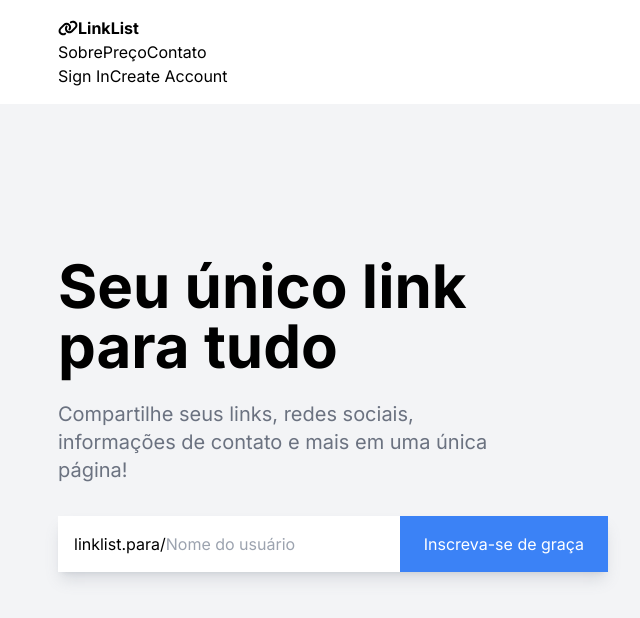
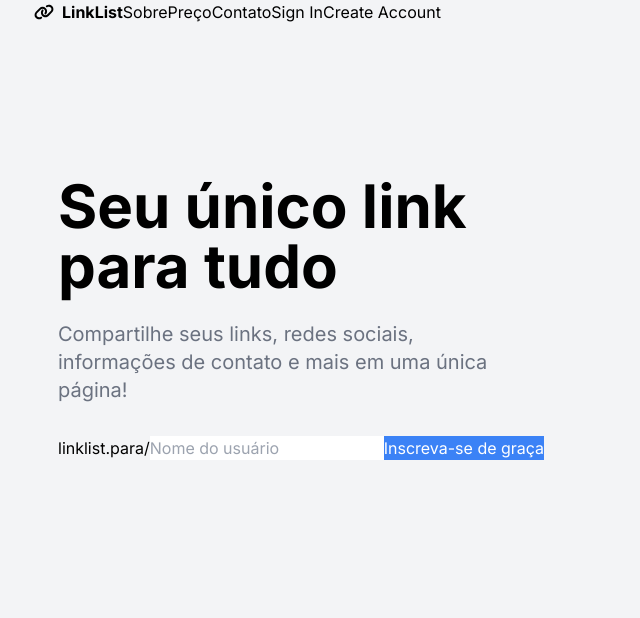
Before and after one commit to FlavioAraujo23/Linklist, a Next.js app: page / in a window 1280 px wide. Shown: the top 618 px of the page, without its empty margins (158-798 px from the left). Built offline with nearby package versions, Linux system fonts and the light colour scheme; no server answers.

Commit message:
feat: Adicionei o componente de flecha, e parte da auth para convidar usuários

```diff
--- /dev/null
+++ b/src/Components/forms/HeroForm.js
@@ -0,0 +1,46 @@
+'use client';
+import { useEffect, useState } from "react";
+import { signIn } from 'next-auth/react';
+import { redirect } from "next/navigation";
+
+export default function HeroForm() {
+  useEffect(() => {
+    if('localStorage' in window && window.localStorage.getItem('desiredUsername')) {
+      const username =  window.localStorage.getItem('desiredUsername');
+      window.localStorage.removeItem('desiredUsername');
+      redirect('/account?desiredUsername=' + username);
+    }
+  }, []);
+
+
+  async function handleSubmit(e) {
+    e.preventDefault();
+    signIn('google');
+    const form = e.target;
+    const input = form.querySelector('input');
+    const username = input.value
+    if (username.length > 0) {
+      window.localStorage.setItem('desiredUsername', username)
+    }
+  }
+
+  return (
+    <form
+     onSubmit={handleSubmit}
+     className='inline-flex items-center shadow-lg shadow-gray-500/20'>
+      <span className='bg-white py-4 pl-4'>
+        linklist.para/
+      </span>
+      <input
+       type="text"
+       className='py-4'
+       placeholder='Nome do usuário'
+      />
+      <button
+       type="submit"
+       className='bg-blue-500 text-white py-4 px-6'>
+        Inscreva-se de graça
+      </button>
+    </form>
+  );
+}
--- /dev/null
+++ b/src/Components/icons/RightIcon.js
@@ -0,0 +1,7 @@
+export default function RightIcon({className="w-6 h-6"}) {
+  return (
+    <svg xmlns="http://www.w3.org/2000/svg" fill="none" viewBox="0 0 24 24" strokeWidth={1.5} stroke="currentColor" dataSlot="icon" className={className}>
+      <path strokeLinecap="round" strokeLinejoin="round" d="M13.5 4.5 21 12m0 0-7.5 7.5M21 12H3" />
+    </svg>
+  );
+}
--- /dev/null
+++ b/src/app/account/page.js
@@ -0,0 +1,39 @@
+import { redirect } from "next/navigation";
+import { authOptions } from "../api/auth/[...nextauth]/route";
+import { getServerSession } from 'next-auth';
+import RightIcon from "@/Components/icons/RightIcon";
+
+export default async function AccountPage({searchParams}) {
+  const session = await getServerSession(authOptions);
+  const desiredUsername = searchParams?.desiredUsername;
+  if(!session) {
+    redirect('/')
+  }
+  return(
+    <div>
+      <form>
+        <h1 className="text-4xl font-bold text-center mb-2">
+          Pegue seu nome de usuário
+        </h1>
+        <p className="text-center mb-6 text-gray-500">
+          Escolha seu nome de usuário
+        </p>
+        <div className="max-w-xs mx-auto">
+          <input
+           className="block p-2 mx-auto border w-full mb-2 text-center"
+           defaultValue={desiredUsername}
+           type="text"
+           placeholder="username"
+          />
+          <button
+           type="submit"
+           className="bg-blue-500 text-white py-2 px-4 mx-auto w-full flex gap-2 items-center justify-center">
+            <span>Convidar usuário</span>
+            <RightIcon />
+          </button>
+        </div>
+
+      </form>
+    </div>
+  )
+}
--- a/src/app/page.js
+++ b/src/app/page.js
@@ -1,4 +1,5 @@
 
+import HeroForm from '@/Components/forms/HeroForm'
 import Image from 'next/image'
 import Link from 'next/link'
 
@@ -14,16 +15,7 @@ export default function Home() {
             Compartilhe seus links, redes sociais, informações de contato e mais em uma única página!
           </h2>
         </div>
-        <form className='inline-flex items-center shadow-lg shadow-gray-500/20'>
-          <span className='bg-white py-4 pl-4'>
-            linklist.para/
-          </span>
-          <input type="text" className='py-4' placeholder='Nome do usuário'/>
-          <button type="submit" className='bg-blue-500 text-white py-4 px-6'>
-            Inscreva-se de graça
-          </button>
-        </form>
-
+        <HeroForm />
       </section>
     </main>
 
```
